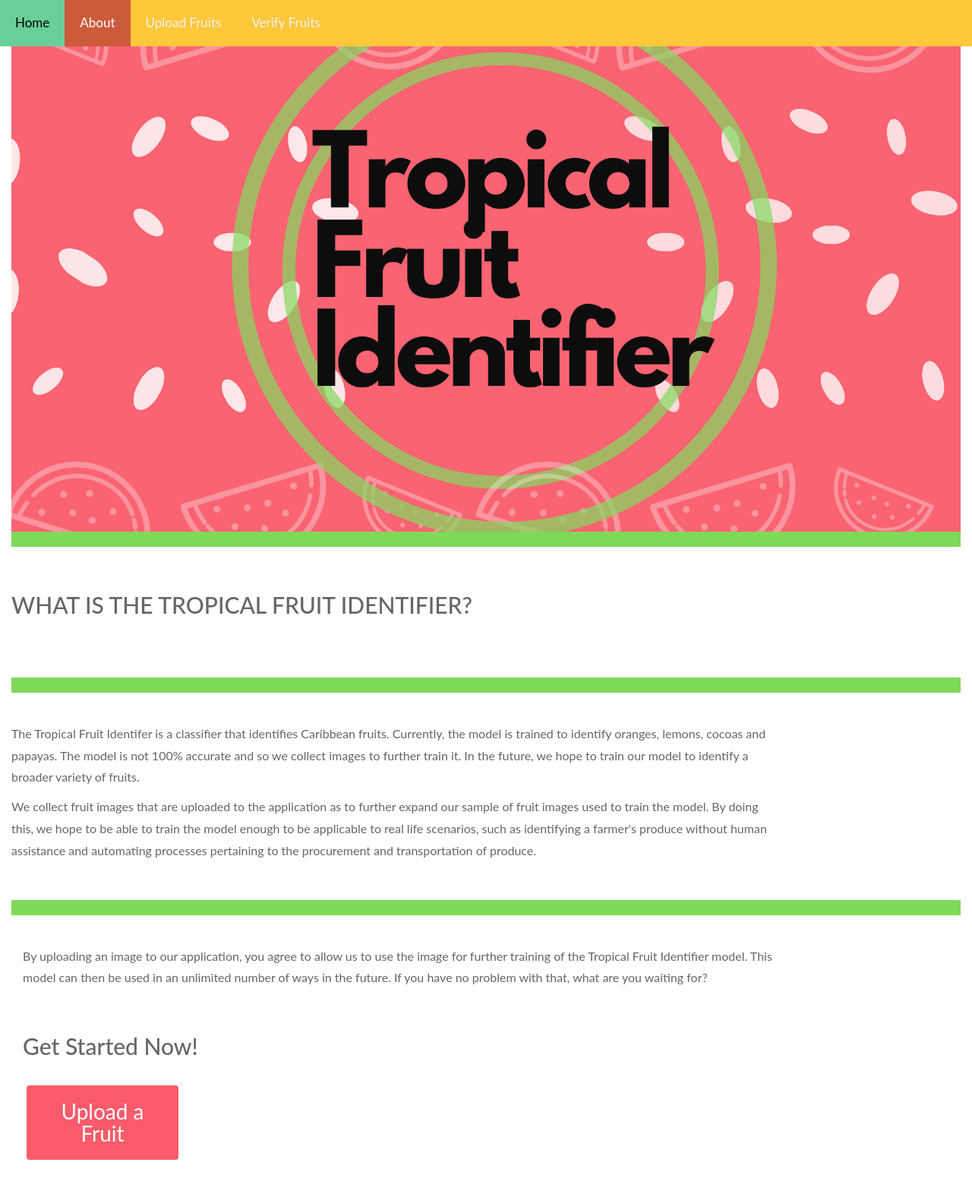
After one commit to Totally-Random-Productions/tropical_fruit_identifier, a Flask app: page /about in a window 1280 px wide. The commit adds this page. Shown: the whole page at 76% size. Run offline with Flask 2, Linux system fonts and the light colour scheme; parts of the project's set-up code (start-up, migrations or seed data) failed here and were passed over; some libraries are stand-ins or nearby versions.

Commit message:
Add files via upload

```diff
--- a/src/app.py
+++ b/src/app.py
@@ -46,6 +46,8 @@ papaya_path = "papaya"
 papaya_target = os.path.join(APP_ROOT, papaya_path)
 
 
+#basic nav
+
 @app.route("/test")
 def hello():
     return "Hello World!"
@@ -54,6 +56,10 @@ def hello():
 @app.route("/")
 def home():
     return render_template("home.html")
+
+@app.route("/about")
+def about():
+    return render_template("about.html")
 
 #auth checks
 
@@ -162,12 +168,16 @@ def upload_image():
         if request.method == 'POST':
             if 'upload_image' in request.files:
                 upload = request.files["upload_image"]
-                if get_image(upload):
+                loc=get_image(upload)
+                if loc!=None:
                     if detect():
                         label = getlabel()
-                        return render_template("detected.html", lb=label)# Verify object recogition, submit to database
+                        data={"label": label, "location":loc }
                     else:
-                        return uploadPage()    # Upload and try again
+                        data={"location":loc }
+                    return render_template("detected.html", data=data)# Verify object recogition, submit to database
+                else:
+                    return uploadPage()    # Upload and try again
         return render_template("error.html")   # Something went wrong
     except Exception as e:
         print(e)
@@ -183,12 +193,13 @@ def get_image(file):
             loc=os.path.join(detect_path, filename)
             manage_folders()
             file.save(loc)
-            copy_unverified_image(loc,filename)
-            return True
-        return True
+            loc=copy_unverified_image(loc,filename)
+            if loc!=None:
+                return loc
+        return None
     except Exception as e:
         print(e)
-        return False
+        return None
 
 def copy_unverified_image(source,filename):
     try:
@@ -198,12 +209,13 @@ def copy_unverified_image(source,filename):
         table = mongo.db.unverified_fruits
         destination = "/".join([veri_target, filename])
         shutil.copyfile(source,destination)
-        table.insert({'fruit_image': "/".join([unverified_path , filename])})
+        x=table.insert({'fruit_image': "/".join([unverified_path , filename])})
+        file=table.find_one(x)
+        return file['fruit_image']
         print("Insert successful. 200")
     except Exception as e:
         print (e)
-        return False
-    return True
+        return None
 
 
 def manage_folders():
@@ -211,10 +223,10 @@ def manage_folders():
         print("data/temp")
         shutil.rmtree("data/temp")
     os.makedirs("data/temp", exist_ok=True)
-    if os.path.isdir("static/css/img/temp"):
-        print("static")
-        shutil.rmtree("static/css/img/temp")
-    os.makedirs("static/css/img/temp", exist_ok=True)
+    # if os.path.isdir("static/css/img/temp"):
+    #     print("static")
+    #     shutil.rmtree("static/css/img/temp")
+    # os.makedirs("static/css/img/temp", exist_ok=True)
     print("end of manage")
     return
 
@@ -256,7 +268,7 @@ def remove_file(file_id):
     table = mongo.db.unverified_fruits
     result = delete_file(table, file_id)
     print(result)
-    if result["error"] != 200:
+    if result["code"] != 200:
         return render_template("error.html", error=result)
     return redirect('/verify')
 
@@ -269,7 +281,7 @@ def add_cocoa(file_id):
     table = mongo.db.unverified_fruits
     result = move_file(cocoa_target, table, file_id)
     print(result)
-    if result["error"]!=200:
+    if result["code"]!=200:
         return render_template("error.html")
     return redirect('/verify')
 
@@ -282,7 +294,7 @@ def add_lemon(file_id):
     table = mongo.db.unverified_fruits
     result = move_file(lemon_target, table, file_id)
     print(result)
-    if result["error"]!=200:
+    if result["code"]!=200:
         return render_template("error.html")
     return redirect('/verify')
 
@@ -295,7 +307,7 @@ def add_orange(file_id):
     table = mongo.db.unverified_fruits
     result = move_file(orange_target, table, file_id)
     print(result)
-    if result["error"]!=200:
+    if result["code"]!=200:
         return render_template("error.html")
     return redirect('/verify')
 
@@ -308,7 +320,7 @@ def add_papaya(file_id):
     table = mongo.db.unverified_fruits
     result = move_file(papaya_target, table, file_id)
     print(result)
-    if result["error"]!=200:
+    if result["code"]!=200:
         return render_template("error.html")
     return redirect('/verify')
 
@@ -318,9 +330,10 @@ def delete_file(table, file_id):
         file=table.find_one({'_id': ObjectId(file_id)})["fruit_image"]
         table.delete_one({'_id': ObjectId(file_id)})
         os.remove(file)
-        return ({"message": "Sucessfully deleted", "error": 200})
+        return ({"message": "Sucessfully deleted", "code": 200})
     except Exception as e:
-         return ({"message": "An error occured", "error": 500})
+        print(e)
+        return ({"message": "An error occured", "code": 500})
 
 
 def move_file(destination, src_table, file_id):
@@ -331,6 +344,7 @@ def move_file(destination, src_table, file_id):
         os.rename(file, destination)
         # os.remove(file)
         src_table.delete_one({'_id': ObjectId(file_id)})
-        return ({"message": "Sucessfully moved", "error": 200})
+        return ({"message": "Sucessfully moved", "code": 200})
     except Exception as e:
-         return ({"message": "An error occured", "error": 500})
+        print(e)
+        return ({"message": "An error occured", "code": 500})
--- a/src/custom_detect.py
+++ b/src/custom_detect.py
@@ -21,7 +21,7 @@ import matplotlib.pyplot as plt
 import matplotlib.patches as patches
 from matplotlib.ticker import NullLocator
 
-from src.utils.utils import non_max_suppression
+from utils.utils import non_max_suppression
 
 if __name__ == "__main__":
     parser = argparse.ArgumentParser()
@@ -148,7 +148,7 @@ if __name__ == "__main__":
         plt.gca().xaxis.set_major_locator(NullLocator())
         plt.gca().yaxis.set_major_locator(NullLocator())
         # filename = path.split("\\")[-1].split(".")[0]  # Uncomment
-        plt.savefig(f"static/css/img/temp/result.png", bbox_inches="tight", pad_inches=0.0)
+        # plt.savefig(f"static/css/img/temp/result.png", bbox_inches="tight", pad_inches=0.0)
         # plt.savefig(f"data/temp/{filename}.png", bbox_inches="tight", pad_inches=0.0) # Uncomment
         plt.close()
 
--- a/src/static/css/styling.css
+++ b/src/static/css/styling.css
@@ -1,5 +1,10 @@
-body{
-  background-color: #f2f2f2;
+body,html{
+  background-color: #ffffff;
+  font-size:16px;
+  font-family:"Lato", sans-serif;
+  font-weight:400;
+  line-height:1.8em;
+  color:#666;
 }
 
 .header {
@@ -23,7 +28,7 @@ body{
 }
 
 h1{
-  padding-top:10px;
+  padding-top:25px;
   padding-bottom:10px;
 }
 
@@ -67,7 +72,7 @@ h1{
 }
 
 .container{
-  background-color: #f2f2f2;
+  background-color: #ffffff;
   height: 1000px;
   width: 88%;
 }
@@ -93,6 +98,7 @@ h1{
   background-image: url("./img/home1.png");
   opacity:0.90;
   background-position:center;
+  background-size: cover;
   background-repeat:no-repeat;
   min-height:600px;
   padding-top:200px;
--- /dev/null
+++ b/src/templates/about.html
@@ -0,0 +1,185 @@
+<!DOCTYPE html>
+<html lang="en">
+<head>
+    <meta charset="UTF-8">
+    <meta name="viewport" content="width=device-width, initial-scale=1.0">
+    <meta http-equiv="X-UA-Compatible" content="ie=edge">
+    <link rel="stylesheet" href="https://maxcdn.bootstrapcdn.com/bootstrap/3.4.1/css/bootstrap.min.css">
+    <script src="https://ajax.googleapis.com/ajax/libs/jquery/3.4.1/jquery.min.js"></script>
+    <script src="https://maxcdn.bootstrapcdn.com/bootstrap/3.4.1/js/bootstrap.min.js"></script>
+    <link rel="stylesheet" href="{{ url_for('static', filename='css/styling.css') }}">
+    <title>Tropical Fruit Identifier</title>
+</head>
+
+<body>
+
+    <div id="navbar">
+        <a href="/"  id="homeNav">Home</a>
+         <a href="/about"  id="aboutNav">About</a>
+        <a href="/upload" id="uploadNav"> Upload Fruits</a>
+        <a href="/verify" id="verifyNav"> Verify Fruits</a>
+        <a href="/logout" id="logoutNav" style="display:none"> Logout</a>
+    </div>
+
+
+<div class="container" style="margin:auto; width: 100%">
+    <div class="pimg1"></div>
+
+    <div class="divider1"></div>
+    <section class="section section-1">
+                <div class="column">
+                    <h2>WHAT IS THE TROPICAL FRUIT IDENTIFIER?</h2><br/>
+      </div>
+    </section>
+    <div class="divider1"></div>
+      <section class="section section-1">
+                <div class="column">
+                        <p>The Tropical Fruit Identifer is a classifier that identifies Caribbean fruits. Currently, the model is trained
+                        to identify oranges, lemons, cocoas and papayas. The model is not 100% accurate and so we collect images to further train it.  In the future, we hope to train our model to identify a broader variety of fruits.</p>
+                        <p>We collect fruit images that are uploaded to the application as to further expand our sample of fruit images used to train the model.
+                        By doing this, we hope to be able to train the model enough to be applicable to real life scenarios, such as identifying a farmer's produce without
+                        human assistance and automating processes pertaining to the procurement and transportation of produce.
+                        </p>
+                </div>
+    </section>
+
+  <div class="divider1"></div>
+    <section class="section section-2">
+
+        <div class="row">
+            <div class="column">
+            <p>By uploading an image to our application, you agree to allow us to use the image for further training of the Tropical Fruit Identifier model.  This model
+            can then be used in an unlimited number of ways in the future.  If you have no problem with that, what are you waiting for?</p>
+               <br/> <h2 class="startHeading">Get Started Now!</h2>
+                <a href='/upload' <button class="button" style="vertical-align:middle"><span>Upload a Fruit</span></button></a>
+            </div>
+        </div>
+      </section>
+</div>
+
+<script>
+    document.getElementById("aboutNav").classList.add("active");
+
+    window.onscroll = function() {myFunction()};
+
+    var navbar = document.getElementById("navbar");
+    var sticky = navbar.offsetTop;
+
+    function myFunction() {
+    if (window.pageYOffset >= sticky) {
+        navbar.classList.add("sticky")
+    } else {
+        navbar.classList.remove("sticky");
+    }
+    }
+</script>
+
+<style>
+.pimg1{
+  position:relative;
+  background-position:center;
+  background-size:cover;
+  background-repeat:no-repeat;
+  background-attachment:fixed;
+}
+.pimg1{
+  opacity:0.95;
+  background-image:url("../static/css/img/about.png");
+  min-height: 700px;
+}
+
+.section-1{
+  width:80%;
+  padding-top:40px;
+  padding-bottom:40px;
+}
+.section-2{
+  margin-left:30px;
+  width:80%;
+  padding-top:40px;
+  padding-bottom:40px;
+}
+.startHeading{
+  padding-bottom:20px;
+}
+.divider1{
+  height:20px;
+  background-color:#7ed957;
+}
+ptext{
+  position:absolute;
+  top:50%;
+  width:100%;
+  text-align:center;
+  color:#000;
+  font-size:27px;
+  letter-spacing:8px;
+  text-transform:uppercase;
+}
+
+.ptext .border{
+  background-color:#111;
+  color:#fff;
+  padding:20px;
+}
+
+.ptext .border.trans{
+  background-color:transparent;
+}
+
+/* BUTTON */
+.button {
+  display: inline-block;
+  border-radius: 4px;
+  background-color: #f95b6b;
+  border: none;
+  color: #FFFFFF;
+  text-align: center;
+  font-size: 28px;
+  padding: 20px;
+  width: 200px;
+  transition: all 0.5s;
+  cursor: pointer;
+  margin: 5px;
+}
+
+.button span {
+  cursor: pointer;
+  display: inline-block;
+  position: relative;
+  transition: 0.5s;
+}
+
+.button span:after {
+  content: '\00bb';
+  position: absolute;
+  opacity: 0;
+  top: 0;
+  right: -20px;
+  transition: 0.5s;
+}
+
+.button:hover span {
+  padding-right: 25px;
+}
+
+.button:hover span:after {
+  opacity: 1;
+  right: 0;
+}
+
+.sticky {
+  position: fixed;
+  top: 0;
+  width: 100%;
+}
+
+.sticky + .content {
+  padding-top: 60px;
+}
+
+
+</style>
+
+</body>
+</html>
--- a/src/templates/base.html
+++ b/src/templates/base.html
@@ -18,6 +18,7 @@
 
     <div id="navbar">
         <a href="/"  id="homeNav">Home</a>
+         <a href="/about"  id="aboutNav">About</a>
         <a href="/upload" id="uploadNav"> Upload Fruits</a>
         <a href="/verify" id="verifyNav"> Verify Fruits</a>
         <a href="/logout" id="logoutNav" style="display:none"> Logout</a>
--- a/src/templates/home.html
+++ b/src/templates/home.html
@@ -1,12 +1,9 @@
 {% extends "base.html" %}
 
 {% block content %}
-    <div class="container">
-        <div class="row">
+    <div class="container" style="margin:auto; width: 100%">
             <div class="homespan"></div>
-        </div>
     </div>
-
     <script>
         document.getElementById("homeNav").classList.add("active");
     </script>
```
Also changed, not shown: src/templates/detected.html (+6 -7 lines), src/templates/login.html (+6 -2 lines), src/templates/upload.html (+5 -7 lines), src/static/css/img/about.png (added).
